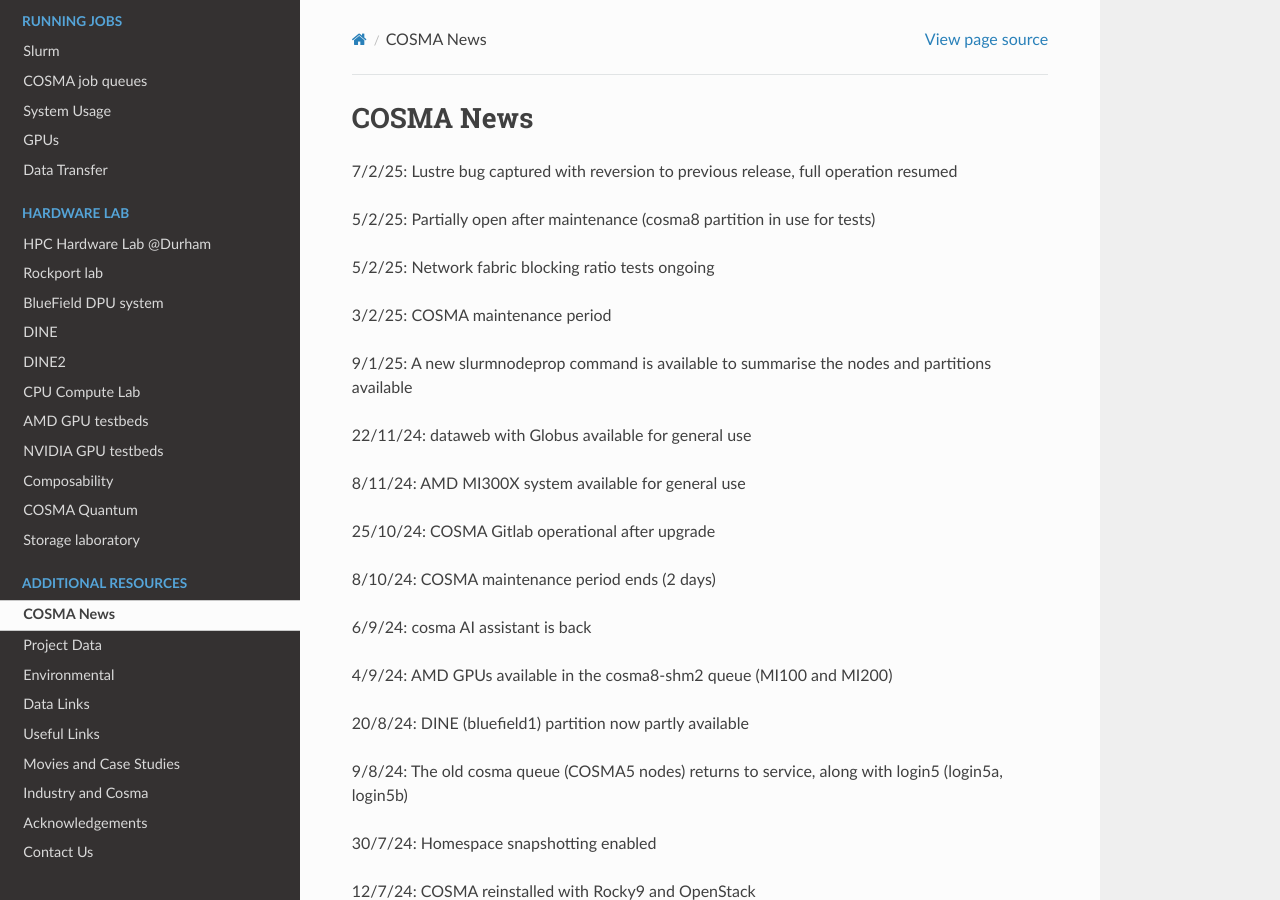
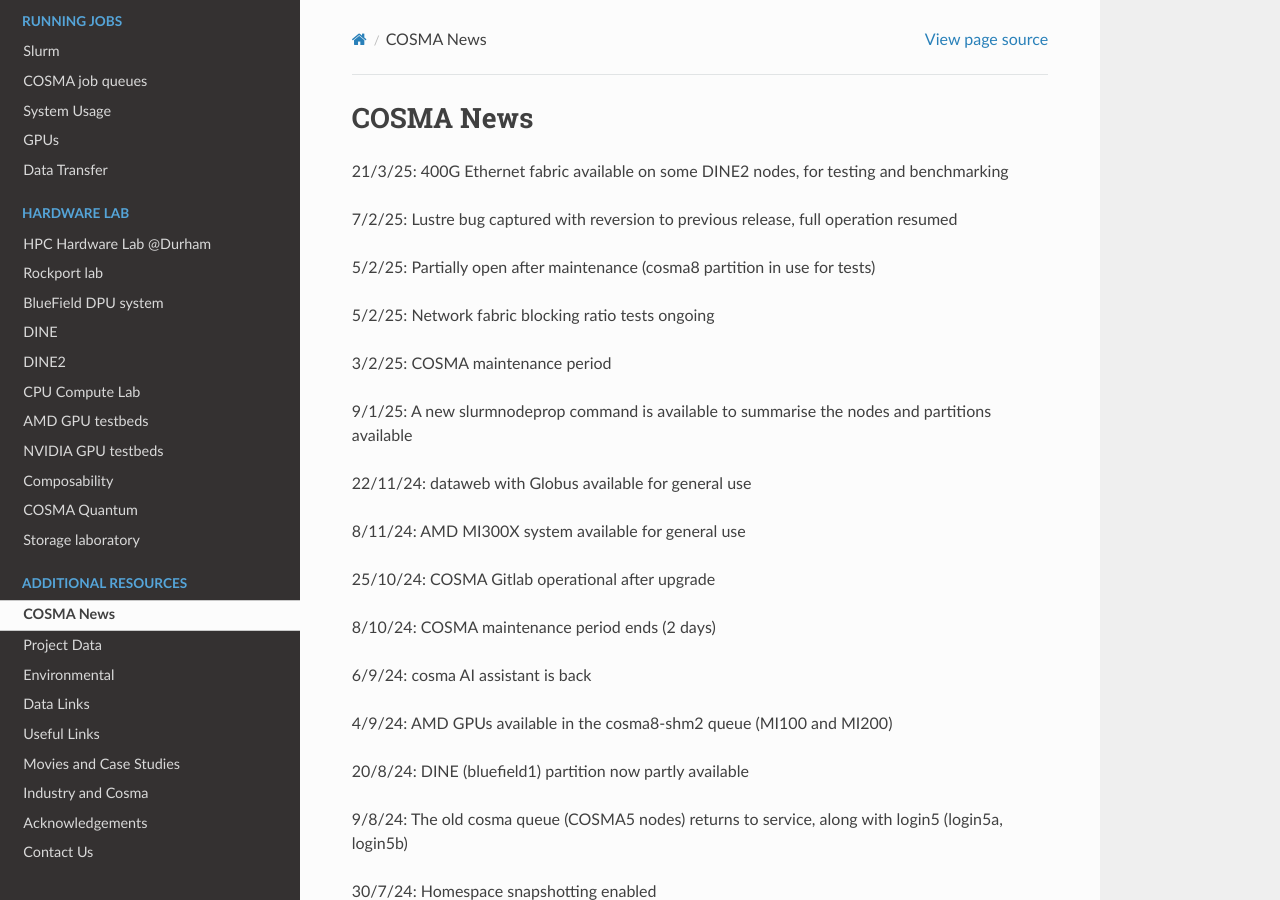
Before and after one commit to agb32/cosmadoc, a Sphinx documentation site: the page built from docs/source/news.md, in a window 1280 px wide and 900 px high. Built offline with Sphinx 7.4.7 and the Read the Docs theme 3.1.0, drawn with Linux system fonts in a browser that asks for light colours.

Commit message:
news-updated

```diff
--- a/docs/source/news.md
+++ b/docs/source/news.md
@@ -1,4 +1,6 @@
 # COSMA News
+
+21/3/25: 400G Ethernet fabric available on some DINE2 nodes, for testing and benchmarking
 
 7/2/25: Lustre bug captured with reversion to previous release, full operation resumed
 
```
